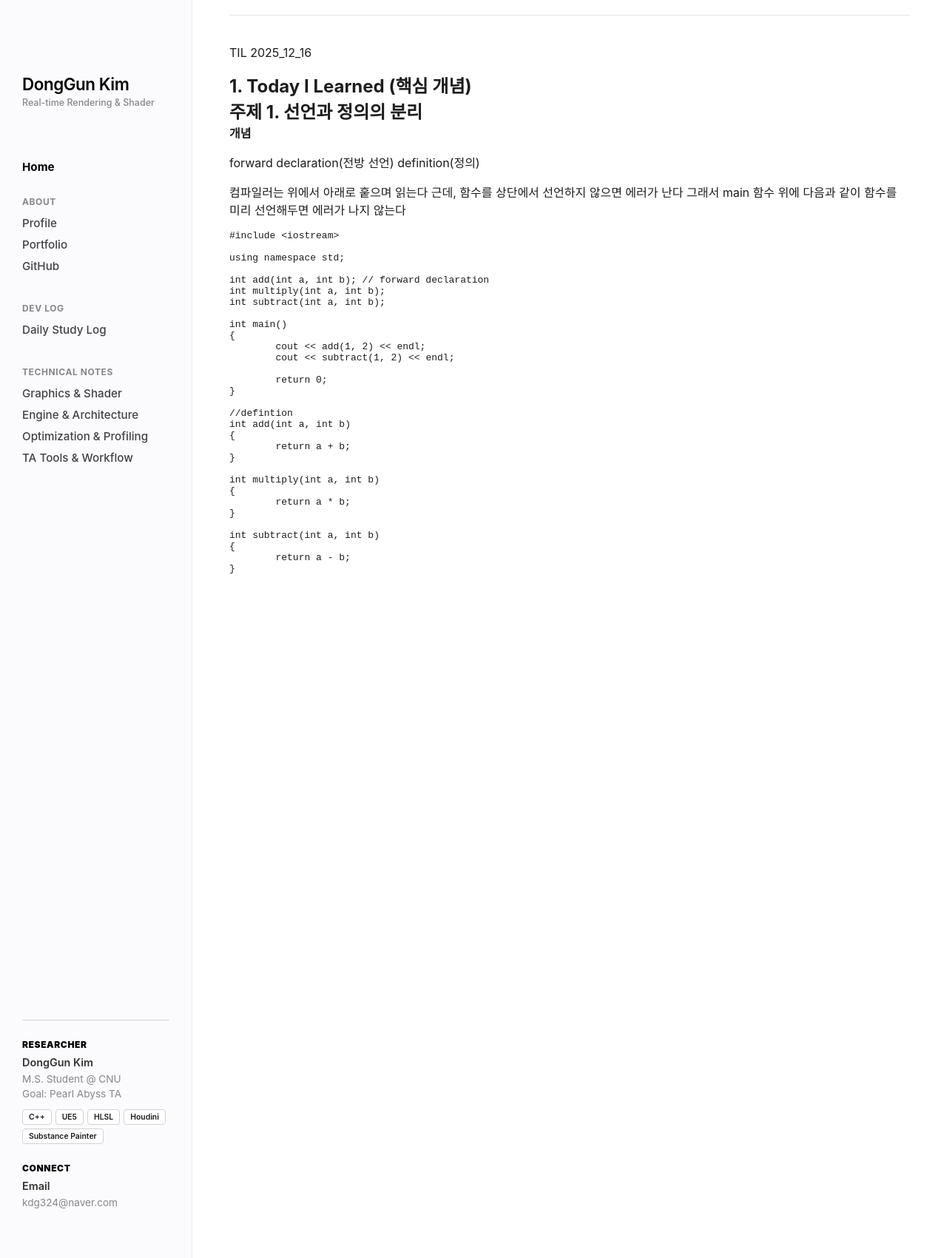
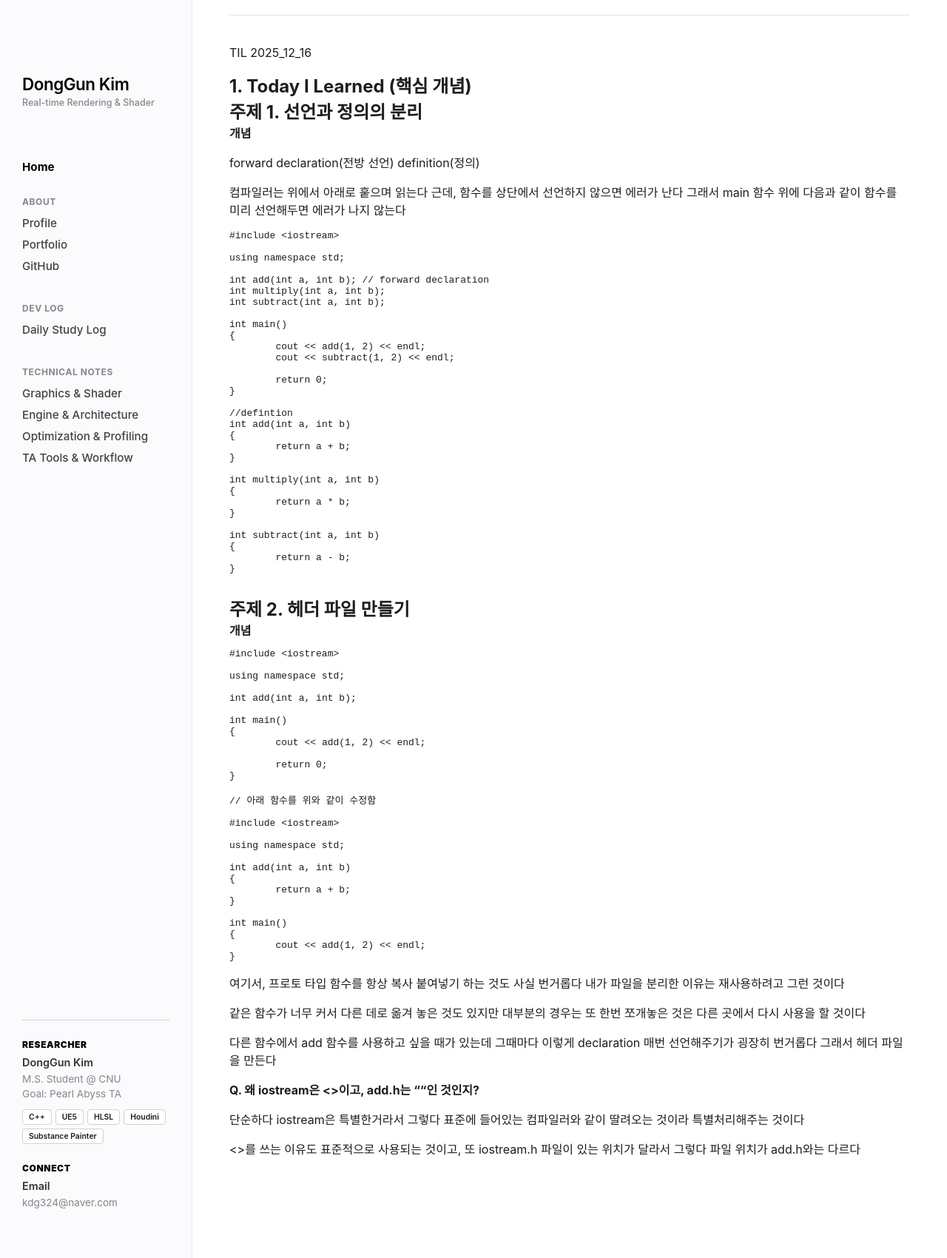
Before and after one commit to KimDongGun324/kimdonggun324.github.io, a Jekyll site: the page built from daily-study/posts/2025/12/16.md, in a window 1280 px wide. Shown: the whole page at 74% size. Built offline with Jekyll 4.4.1, drawn with Linux system fonts in a browser that asks for light colours; some web fonts are replaced; our own code applies the rules of GitHub Pages for plain Markdown files.

Commit message:
TIL 2025_12_16-2

````diff
--- a/daily-study/posts/2025/12/16.md
+++ b/daily-study/posts/2025/12/16.md
@@ -52,3 +52,54 @@ int subtract(int a, int b)
 }
 
 ```
+## 주제 2. 헤더 파일 만들기
+
+#### 개념
+
+```c++
+#include <iostream>
+
+using namespace std;
+
+int add(int a, int b);
+
+int main()
+{
+	cout << add(1, 2) << endl;
+
+	return 0;
+}
+
+// 아래 함수를 위와 같이 수정함
+
+#include <iostream>
+
+using namespace std;
+
+int add(int a, int b)
+{
+	return a + b;
+}
+
+int main()
+{
+	cout << add(1, 2) << endl;
+}
+```
+
+여기서, 프로토 타입 함수를 항상 복사 붙여넣기 하는 것도 사실 번거롭다
+내가 파일을 분리한 이유는 재사용하려고 그런 것이다
+
+같은 함수가 너무 커서 다른 데로 옮겨 놓은 것도 있지만 대부분의 경우는 또 한번 쪼개놓은 것은 다른 곳에서 다시 사용을 할 것이다
+
+다른 함수에서 add 함수를 사용하고 싶을 때가 있는데 그때마다 이렇게 declaration 매번 선언해주기가 굉장히 번거롭다
+그래서 헤더 파일을 만든다
+
+#### Q. 왜 iostream은 <>이고, add.h는 ""인 것인지?
+
+단순하다
+iostream은 특별한거라서 그렇다
+표준에 들어있는 컴파일러와 같이 딸려오는 것이라 특별처리해주는 것이다
+
+<>를 쓰는 이유도 표준적으로 사용되는 것이고, 또 iostream.h 파일이 있는 위치가 달라서 그렇다
+파일 위치가 add.h와는 다르다
````
